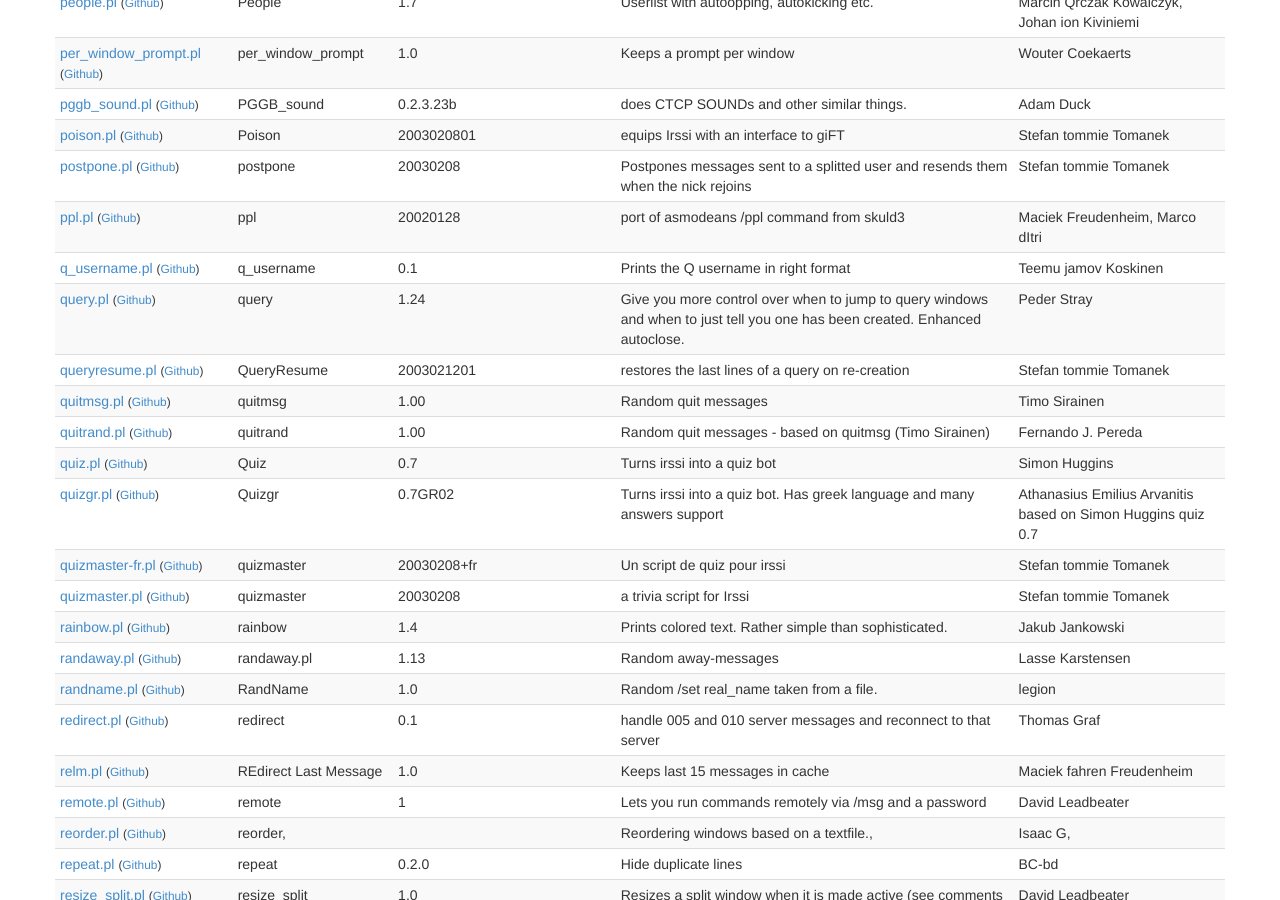
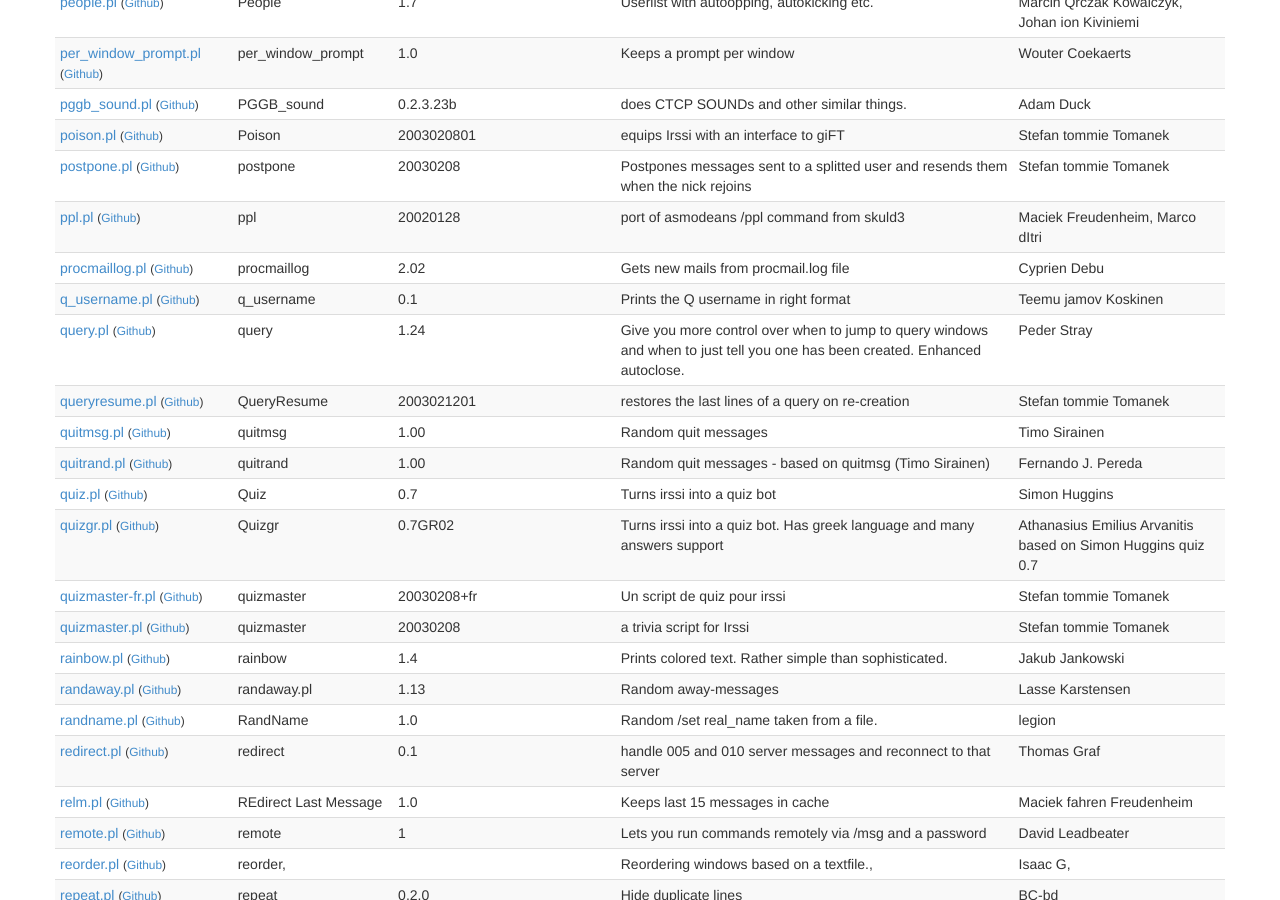
Before and after one commit to irssi/scripts.irssi.org, a Jekyll site: the page built from index.html, in a window 1280 px wide and 900 px high, scrolled down 13079 px. Built offline with Jekyll 4.4.1, drawn with Linux system fonts in a browser that asks for light colours.

Commit message:
Data: add description for procmaillog.pl.

```diff
--- a/_data/scripts.yaml
+++ b/_data/scripts.yaml
@@ -3196,6 +3196,15 @@
   url: "http://www.linux.it/~md/irssi/"
   version: "20020128"
 
+- authors: "Cyprien Debu"
+  contact: "frey@notk.org"
+  description: "Gets new mails from procmail.log file"
+  filename: "procmaillog.pl"
+  modified: "2014-06-20"
+  license: "Public Domain"
+  name: "procmaillog"
+  version: "2.02"
+
 - authors: "Teemu jamov Koskinen"
   contact: "teemu.koskinen@mbnet.fi"
   description: "Prints the Q username in right format"
```
